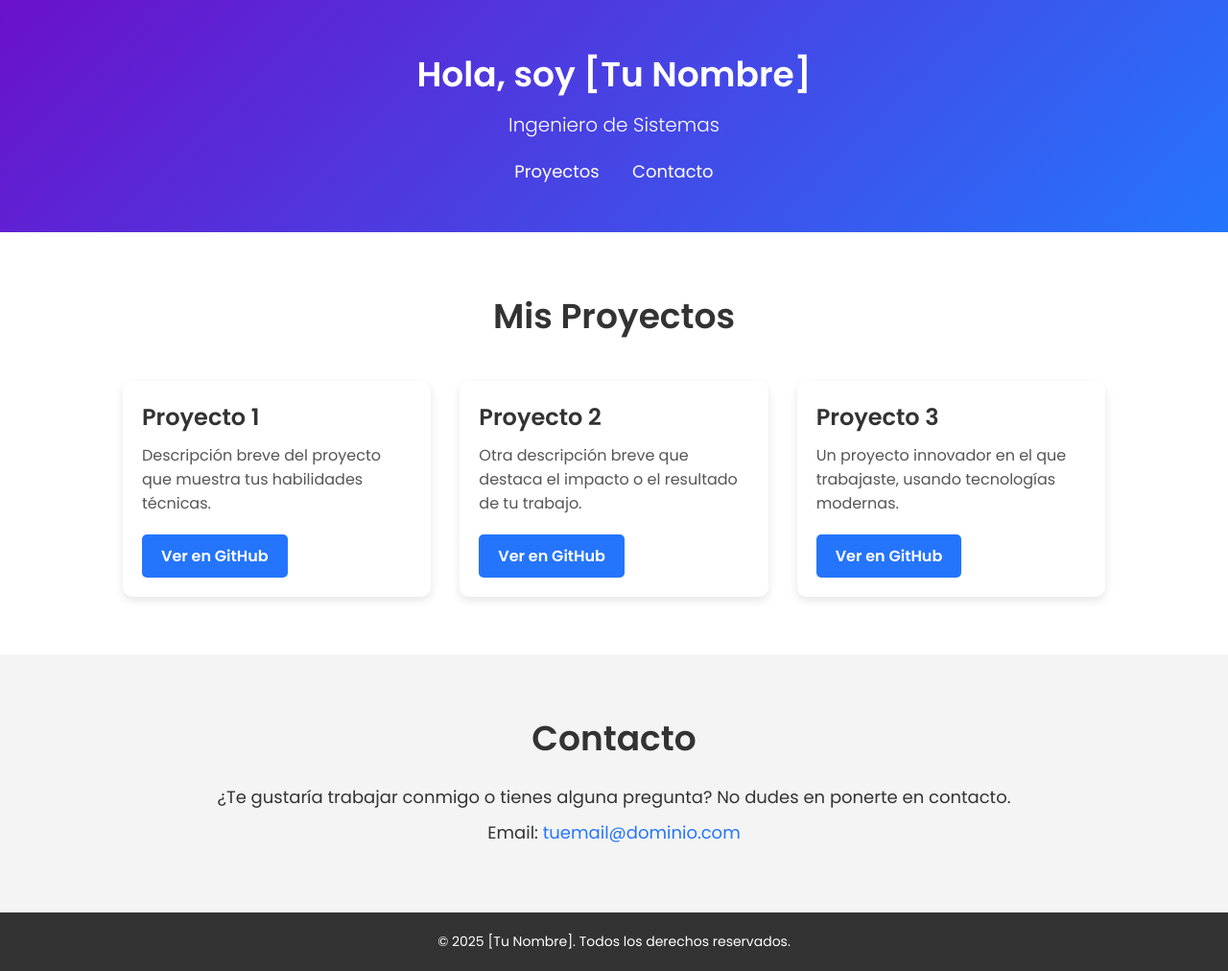
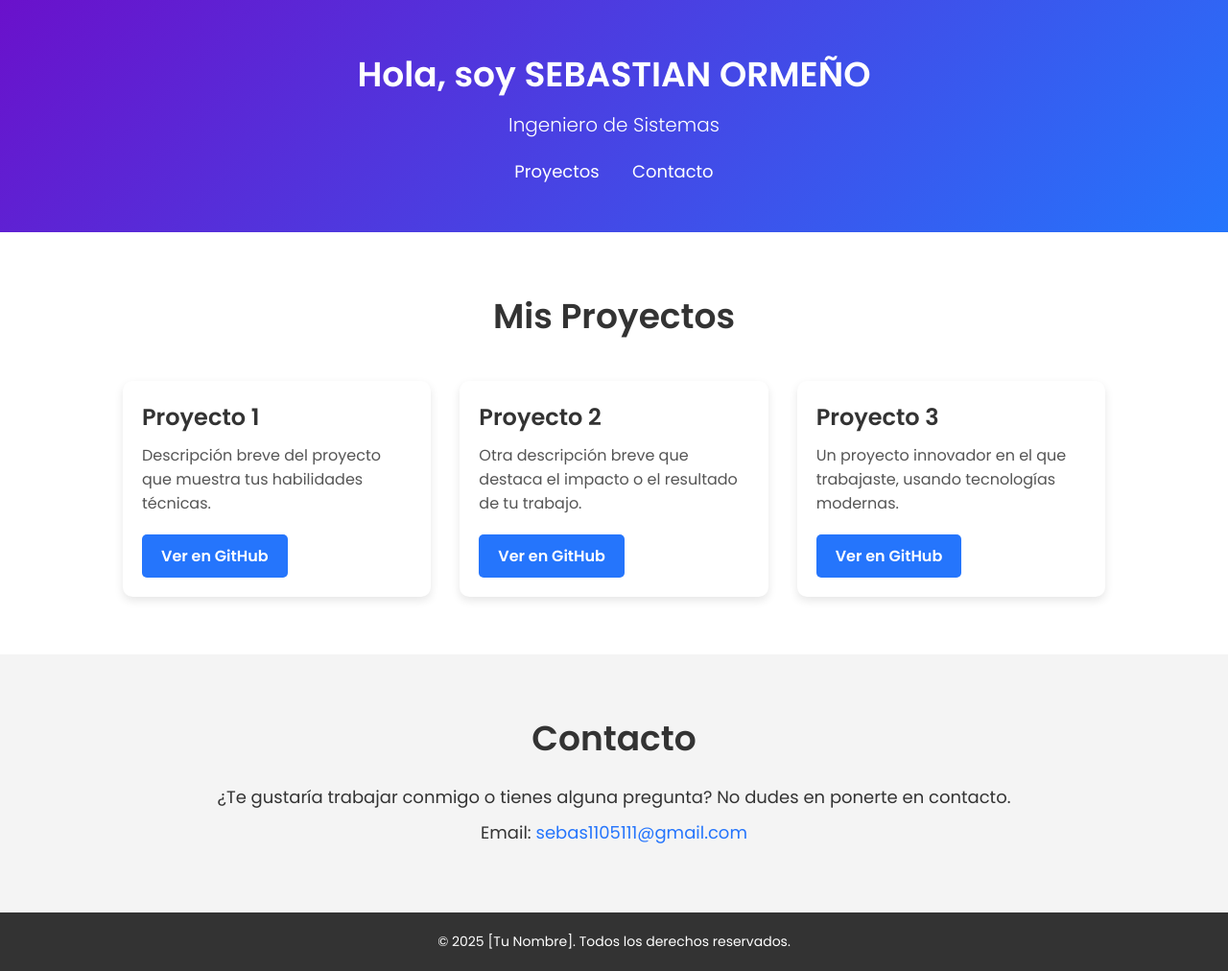
Before and after one commit to sebas-oz11/portafolio, a plain HTML site: page index.html in a window 1280 px wide. Shown: the whole page at 96% size. Drawn offline with Linux system fonts and the light colour scheme.

Commit message:
Update index.html

```diff
--- a/index.html
+++ b/index.html
@@ -4,14 +4,14 @@
   <meta charset="UTF-8">
   <meta name="viewport" content="width=device-width, initial-scale=1.0">
   <meta http-equiv="X-UA-Compatible" content="ie=edge">
-  <title>Portafolio - [Tu Nombre]</title>
+  <title>Portafolio - SEBASTIAN ORMEÑO </title>
   <link href="https://fonts.googleapis.com/css2?family=Poppins:wght@300;400;600&display=swap" rel="stylesheet">
   <link rel="stylesheet" href="styles.css">
 </head>
 <body>
   <header>
     <div class="container">
-      <h1>Hola, soy [Tu Nombre]</h1>
+      <h1>Hola, soy SEBASTIAN ORMEÑO</h1>
       <p>Ingeniero de Sistemas</p>
       <nav>
         <a href="#proyectos">Proyectos</a>
@@ -51,7 +51,7 @@
     <div class="container">
       <h2>Contacto</h2>
       <p>¿Te gustaría trabajar conmigo o tienes alguna pregunta? No dudes en ponerte en contacto.</p>
-      <p>Email: <a href="mailto:tuemail@dominio.com">tuemail@dominio.com</a></p>
+      <p>Email: <a href="mailto:sebas1105111@gmail.com">sebas1105111@gmail.com</a></p>
     </div>
   </section>
 
```
